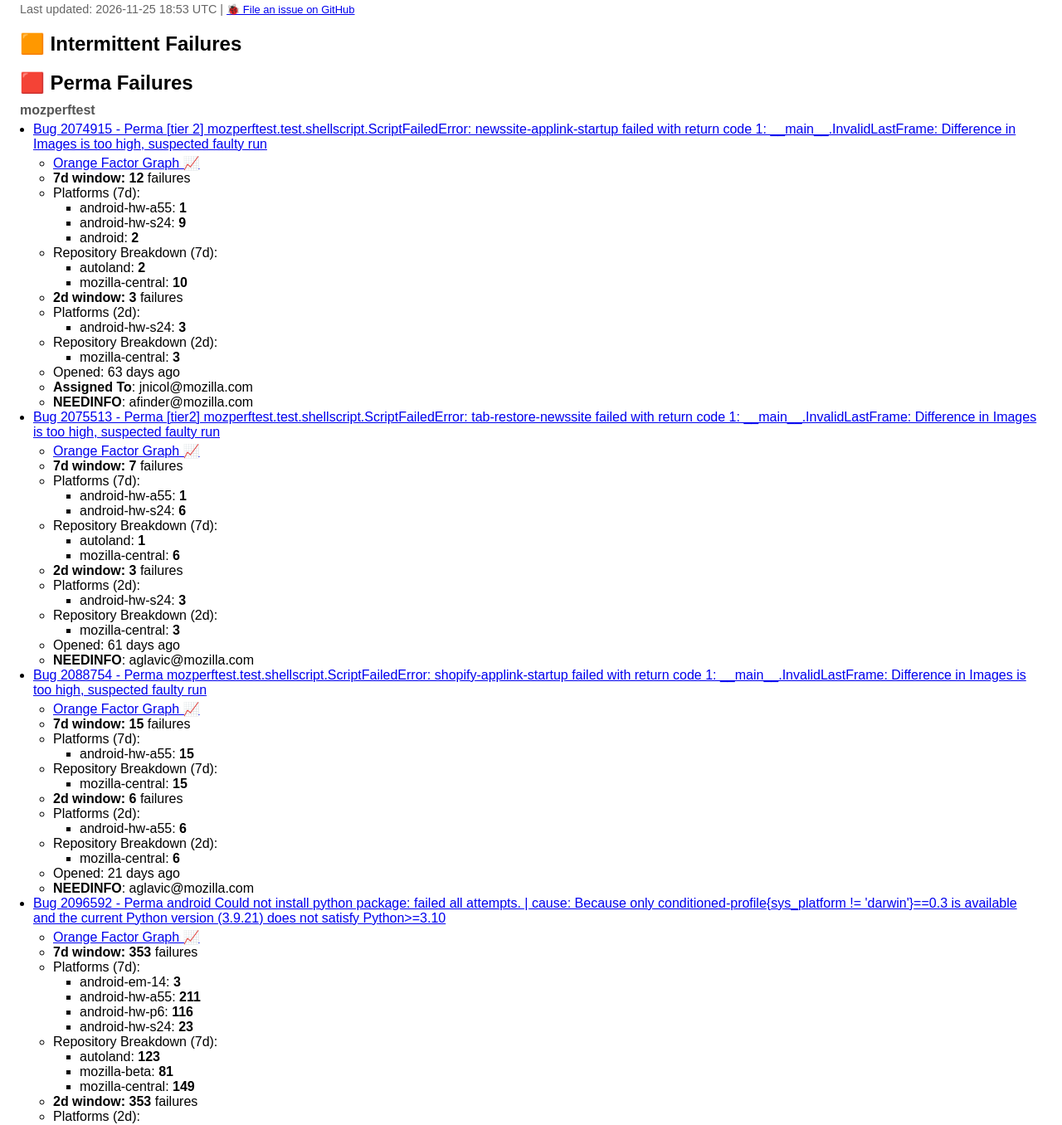
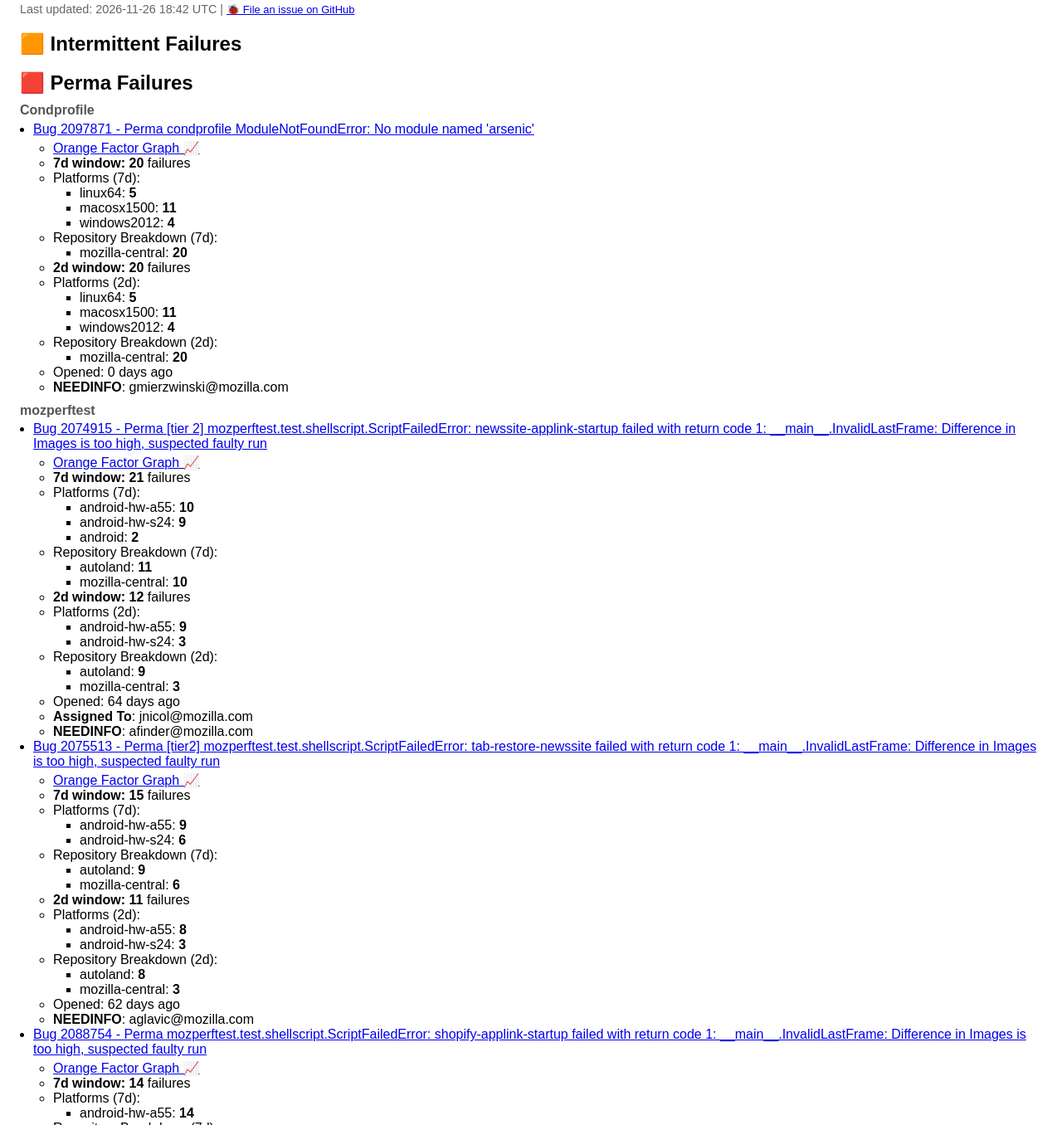
Before and after one commit to 92kns/perftest_triage_report, a plain HTML site: page index.html in a window 1280 px wide. Shown: the part 35-1391 px from the top of the page at 83% size. Drawn offline with Linux system fonts and the light colour scheme.

Commit message:
deploy: e6268db85a138a57d462970a4b24746301efaec9

```diff
--- a/index.html
+++ b/index.html
@@ -14,7 +14,7 @@ ul.subdetails { list-style: square; padding-left: 2em; margin: 0; }
 </head><body>
 
 <p style="font-size: 0.9em; color: #666; user-select: none;">
-  Last updated: 2026-11-25 18:53 UTC |
+  Last updated: 2026-11-26 18:42 UTC |
 <a href="https://github.com/92kns/perftest_triage_report/issues" target="_blank" style="font-size: 0.9em;">
   🐞 File an issue on GitHub
 </a>
@@ -27,36 +27,75 @@ ul.subdetails { list-style: square; padding-left: 2em; margin: 0; }
     <h2>🟥 Perma Failures</h2>
 
     <div class="component-group">
+      <h3>Condprofile</h3>
+      <ul class="buglist">
+
+        <li>
+          <a href="https://bugzilla.mozilla.org/show_bug.cgi?id=2097871" target="_blank">Bug 2097871 - Perma condprofile ModuleNotFoundError: No module named &#39;arsenic&#39;</a>
+          <ul class="details">
+            <li><a href="https://treeherder.mozilla.org/intermittent-failures/bugdetails?startday=2026-11-19&amp;endday=2026-11-26&amp;tree=all&amp;bug=2097871" target="_blank">Orange Factor Graph 📈</a></li>
+            <li><b>7d window:</b> <b>20</b> failures</li>
+
+              <li>Platforms (7d):
+                <ul class="subdetails"><li>linux64: 5</li><li>macosx1500: 11</li><li>windows2012: 4</li></ul>
+              </li>
+
+
+              <li>Repository Breakdown (7d):
+                <ul class="subdetails"><li>mozilla-central: 20</li></ul>
+              </li>
+
+            <li><b>2d window:</b> <b>20</b> failures</li>
+
+              <li>Platforms (2d):
+                <ul class="subdetails"><li>linux64: 5</li><li>macosx1500: 11</li><li>windows2012: 4</li></ul>
+              </li>
+
+
+              <li>Repository Breakdown (2d):
+                <ul class="subdetails"><li>mozilla-central: 20</li></ul>
+              </li>
+
+            <li>Opened: 0 days ago</li>
+
+            <li><b>NEEDINFO</b>: gmierzwinski@mozilla.com</li>
+          </ul>
+        </li>
+
+      </ul>
+    </div>
+
+    <div class="component-group">
       <h3>mozperftest</h3>
       <ul class="buglist">
 
         <li>
           <a href="https://bugzilla.mozilla.org/show_bug.cgi?id=2074915" target="_blank">Bug 2074915 - Perma [tier 2] mozperftest.test.shellscript.ScriptFailedError: newssite-applink-startup failed with return code 1: __main__.InvalidLastFrame: Difference in Images is too high, suspected faulty run</a>
           <ul class="details">
-            <li><a href="https://treeherder.mozilla.org/intermittent-failures/bugdetails?startday=2026-11-18&amp;endday=2026-11-25&amp;tree=all&amp;bug=2074915" target="_blank">Orange Factor Graph 📈</a></li>
-            <li><b>7d window:</b> <b>12</b> failures</li>
+            <li><a href="https://treeherder.mozilla.org/intermittent-failures/bugdetails?startday=2026-11-19&amp;endday=2026-11-26&amp;tree=all&amp;bug=2074915" target="_blank">Orange Factor Graph 📈</a></li>
+            <li><b>7d window:</b> <b>21</b> failures</li>
 
               <li>Platforms (7d):
-                <ul class="subdetails"><li>android-hw-a55: 1</li><li>android-hw-s24: 9</li><li>android: 2</li></ul>
+                <ul class="subdetails"><li>android-hw-a55: 10</li><li>android-hw-s24: 9</li><li>android: 2</li></ul>
               </li>
 
 
               <li>Repository Breakdown (7d):
-                <ul class="subdetails"><li>autoland: 2</li><li>mozilla-central: 10</li></ul>
+                <ul class="subdetails"><li>autoland: 11</li><li>mozilla-central: 10</li></ul>
               </li>
 
-            <li><b>2d window:</b> <b>3</b> failures</li>
+            <li><b>2d window:</b> <b>12</b> failures</li>
 
               <li>Platforms (2d):
-                <ul class="subdetails"><li>android-hw-s24: 3</li></ul>
+                <ul class="subdetails"><li>android-hw-a55: 9</li><li>android-hw-s24: 3</li></ul>
               </li>
 
 
               <li>Repository Breakdown (2d):
-                <ul class="subdetails"><li>mozilla-central: 3</li></ul>
+                <ul class="subdetails"><li>autoland: 9</li><li>mozilla-central: 3</li></ul>
               </li>
 
-            <li>Opened: 63 days ago</li>
+            <li>Opened: 64 days ago</li>
             <li><b>Assigned To</b>: jnicol@mozilla.com</li>
             <li><b>NEEDINFO</b>: afinder@mozilla.com</li>
           </ul>
@@ -65,30 +104,30 @@ ul.subdetails { list-style: square; padding-left: 2em; margin: 0; }
         <li>
           <a href="https://bugzilla.mozilla.org/show_bug.cgi?id=2075513" target="_blank">Bug 2075513 - Perma [tier2] mozperftest.test.shellscript.ScriptFailedError: tab-restore-newssite failed with return code 1: __main__.InvalidLastFrame: Difference in Images is too high, suspected faulty run</a>
           <ul class="details">
-            <li><a href="https://treeherder.mozilla.org/intermittent-failures/bugdetails?startday=2026-11-18&amp;endday=2026-11-25&amp;tree=all&amp;bug=2075513" target="_blank">Orange Factor Graph 📈</a></li>
-            <li><b>7d window:</b> <b>7</b> failures</li>
+            <li><a href="https://treeherder.mozilla.org/intermittent-failures/bugdetails?startday=2026-11-19&amp;endday=2026-11-26&amp;tree=all&amp;bug=2075513" target="_blank">Orange Factor Graph 📈</a></li>
+            <li><b>7d window:</b> <b>15</b> failures</li>
 
               <li>Platforms (7d):
-                <ul class="subdetails"><li>android-hw-a55: 1</li><li>android-hw-s24: 6</li></ul>
+                <ul class="subdetails"><li>android-hw-a55: 9</li><li>android-hw-s24: 6</li></ul>
               </li>
 
 
               <li>Repository Breakdown (7d):
-                <ul class="subdetails"><li>autoland: 1</li><li>mozilla-central: 6</li></ul>
+                <ul class="subdetails"><li>autoland: 9</li><li>mozilla-central: 6</li></ul>
               </li>
 
-            <li><b>2d window:</b> <b>3</b> failures</li>
+            <li><b>2d window:</b> <b>11</b> failures</li>
 
               <li>Platforms (2d):
-                <ul class="subdetails"><li>android-hw-s24: 3</li></ul>
+                <ul class="subdetails"><li>android-hw-a55: 8</li><li>android-hw-s24: 3</li></ul>
               </li>
 
 
               <li>Repository Breakdown (2d):
-                <ul class="subdetails"><li>mozilla-central: 3</li></ul>
+                <ul class="subdetails"><li>autoland: 8</li><li>mozilla-central: 3</li></ul>
               </li>
 
-            <li>Opened: 61 days ago</li>
+            <li>Opened: 62 days ago</li>
 
             <li><b>NEEDINFO</b>: aglavic@mozilla.com</li>
           </ul>
@@ -97,30 +136,30 @@ ul.subdetails { list-style: square; padding-left: 2em; margin: 0; }
         <li>
           <a href="https://bugzilla.mozilla.org/show_bug.cgi?id=2088754" target="_blank">Bug 2088754 - Perma mozperftest.test.shellscript.ScriptFailedError: shopify-applink-startup failed with return code 1: __main__.InvalidLastFrame: Difference in Images is too high, suspected faulty run</a>
           <ul class="details">
-            <li><a href="https://treeherder.mozilla.org/intermittent-failures/bugdetails?startday=2026-11-18&amp;endday=2026-11-25&amp;tree=all&amp;bug=2088754" target="_blank">Orange Factor Graph 📈</a></li>
-            <li><b>7d window:</b> <b>15</b> failures</li>
+            <li><a href="https://treeherder.mozilla.org/intermittent-failures/bugdetails?startday=2026-11-19&amp;endday=2026-11-26&amp;tree=all&amp;bug=2088754" target="_blank">Orange Factor Graph 📈</a></li>
+            <li><b>7d window:</b> <b>14</b> failures</li>
 
               <li>Platforms (7d):
-                <ul class="subdetails"><li>android-hw-a55: 15</li></ul>
+                <ul class="subdetails"><li>android-hw-a55: 14</li></ul>
               </li>
 
 
               <li>Repository Breakdown (7d):
-                <ul class="subdetails"><li>mozilla-central: 15</li></ul>
+                <ul class="subdetails"><li>mozilla-central: 14</li></ul>
               </li>
 
-            <li><b>2d window:</b> <b>6</b> failures</li>
+            <li><b>2d window:</b> <b>5</b> failures</li>
 
               <li>Platforms (2d):
-                <ul class="subdetails"><li>android-hw-a55: 6</li></ul>
+                <ul class="subdetails"><li>android-hw-a55: 5</li></ul>
               </li>
 
 
               <li>Repository Breakdown (2d):
-                <ul class="subdetails"><li>mozilla-central: 6</li></ul>
+                <ul class="subdetails"><li>mozilla-central: 5</li></ul>
               </li>
 
-            <li>Opened: 21 days ago</li>
+            <li>Opened: 22 days ago</li>
 
             <li><b>NEEDINFO</b>: aglavic@mozilla.com</li>
           </ul>
@@ -129,30 +168,30 @@ ul.subdetails { list-style: square; padding-left: 2em; margin: 0; }
         <li>
           <a href="https://bugzilla.mozilla.org/show_bug.cgi?id=2096592" target="_blank">Bug 2096592 - Perma android Could not install python package: failed all attempts. | cause: Because only conditioned-profile{sys_platform != &#39;darwin&#39;}==0.3 is available and the current Python version (3.9.21) does not satisfy Python&gt;=3.10</a>
           <ul class="details">
-            <li><a href="https://treeherder.mozilla.org/intermittent-failures/bugdetails?startday=2026-11-18&amp;endday=2026-11-25&amp;tree=all&amp;bug=2096592" target="_blank">Orange Factor Graph 📈</a></li>
-            <li><b>7d window:</b> <b>353</b> failures</li>
+            <li><a href="https://treeherder.mozilla.org/intermittent-failures/bugdetails?startday=2026-11-19&amp;endday=2026-11-26&amp;tree=all&amp;bug=2096592" target="_blank">Orange Factor Graph 📈</a></li>
+            <li><b>7d window:</b> <b>518</b> failures</li>
 
               <li>Platforms (7d):
-                <ul class="subdetails"><li>android-em-14: 3</li><li>android-hw-a55: 211</li><li>android-hw-p6: 116</li><li>android-hw-s24: 23</li></ul>
+                <ul class="subdetails"><li>android-em-14: 4</li><li>android-hw-a55: 281</li><li>android-hw-p6: 197</li><li>android-hw-s24: 32</li><li>lint: 4</li></ul>
               </li>
 
 
               <li>Repository Breakdown (7d):
-                <ul class="subdetails"><li>autoland: 123</li><li>mozilla-beta: 81</li><li>mozilla-central: 149</li></ul>
+                <ul class="subdetails"><li>autoland: 143</li><li>mozilla-beta: 163</li><li>mozilla-central: 212</li></ul>
               </li>
 
-            <li><b>2d window:</b> <b>353</b> failures</li>
+            <li><b>2d window:</b> <b>455</b> failures</li>
 
               <li>Platforms (2d):
-                <ul class="subdetails"><li>android-em-14: 3</li><li>android-hw-a55: 211</li><li>android-hw-p6: 116</li><li>android-hw-s24: 23</li></ul>
+                <ul class="subdetails"><li>android-em-14: 4</li><li>android-hw-a55: 233</li><li>android-hw-p6: 188</li><li>android-hw-s24: 26</li><li>lint: 4</li></ul>
               </li>
 
 
               <li>Repository Breakdown (2d):
-                <ul class="subdetails"><li>autoland: 123</li><li>mozilla-beta: 81</li><li>mozilla-central: 149</li></ul>
+                <ul class="subdetails"><li>autoland: 104</li><li>mozilla-beta: 160</li><li>mozilla-central: 191</li></ul>
               </li>
 
-            <li>Opened: 2 days ago</li>
+            <li>Opened: 3 days ago</li>
 
 
           </ul>
@@ -168,30 +207,30 @@ ul.subdetails { list-style: square; padding-left: 2em; margin: 0; }
         <li>
           <a href="https://bugzilla.mozilla.org/show_bug.cgi?id=2088310" target="_blank">Bug 2088310 - Perma custom car [taskcluster:error] Uploading error artifact public/build from file public/build with message &#34;Could not read directory &#39;/opt/worker/tasks/task</a>
           <ul class="details">
-            <li><a href="https://treeherder.mozilla.org/intermittent-failures/bugdetails?startday=2026-11-18&amp;endday=2026-11-25&amp;tree=all&amp;bug=2088310" target="_blank">Orange Factor Graph 📈</a></li>
-            <li><b>7d window:</b> <b>3</b> failures</li>
+            <li><a href="https://treeherder.mozilla.org/intermittent-failures/bugdetails?startday=2026-11-19&amp;endday=2026-11-26&amp;tree=all&amp;bug=2088310" target="_blank">Orange Factor Graph 📈</a></li>
+            <li><b>7d window:</b> <b>4</b> failures</li>
 
               <li>Platforms (7d):
-                <ul class="subdetails"><li>windows: 3</li></ul>
+                <ul class="subdetails"><li>android-hw-p6: 1</li><li>windows: 3</li></ul>
               </li>
 
 
               <li>Repository Breakdown (7d):
-                <ul class="subdetails"><li>mozilla-central: 3</li></ul>
+                <ul class="subdetails"><li>mozilla-beta: 1</li><li>mozilla-central: 3</li></ul>
               </li>
 
             <li><b>2d window:</b> <b>1</b> failures</li>
 
               <li>Platforms (2d):
-                <ul class="subdetails"><li>windows: 1</li></ul>
+                <ul class="subdetails"><li>android-hw-p6: 1</li></ul>
               </li>
 
 
               <li>Repository Breakdown (2d):
-                <ul class="subdetails"><li>mozilla-central: 1</li></ul>
+                <ul class="subdetails"><li>mozilla-beta: 1</li></ul>
               </li>
 
-            <li>Opened: 22 days ago</li>
+            <li>Opened: 23 days ago</li>
 
 
           </ul>
@@ -207,16 +246,16 @@ ul.subdetails { list-style: square; padding-left: 2em; margin: 0; }
         <li>
           <a href="https://bugzilla.mozilla.org/show_bug.cgi?id=2039991" target="_blank">Bug 2039991 - Perma fenix ytp Exception: Failed waiting on page https://prod.youtube-test.prod.webservices.mozgcp.net/main.html?test_type=playbackperf-hfr-test&amp;tests=6&amp;raptor=true&amp;exclude=1,2&amp;muted=true&amp;command=run to finished loading, timed out after 120000 ms</a>
           <ul class="details">
-            <li><a href="https://treeherder.mozilla.org/intermittent-failures/bugdetails?startday=2026-11-18&amp;endday=2026-11-25&amp;tree=all&amp;bug=2039991" target="_blank">Orange Factor Graph 📈</a></li>
-            <li><b>7d window:</b> <b>23</b> failures</li>
+            <li><a href="https://treeherder.mozilla.org/intermittent-failures/bugdetails?startday=2026-11-19&amp;endday=2026-11-26&amp;tree=all&amp;bug=2039991" target="_blank">Orange Factor Graph 📈</a></li>
+            <li><b>7d window:</b> <b>12</b> failures</li>
 
               <li>Platforms (7d):
-                <ul class="subdetails"><li>android-hw-a55: 23</li></ul>
+                <ul class="subdetails"><li>android-hw-a55: 12</li></ul>
               </li>
 
 
               <li>Repository Breakdown (7d):
-                <ul class="subdetails"><li>mozilla-central: 23</li></ul>
+                <ul class="subdetails"><li>mozilla-central: 12</li></ul>
               </li>
 
 
```
